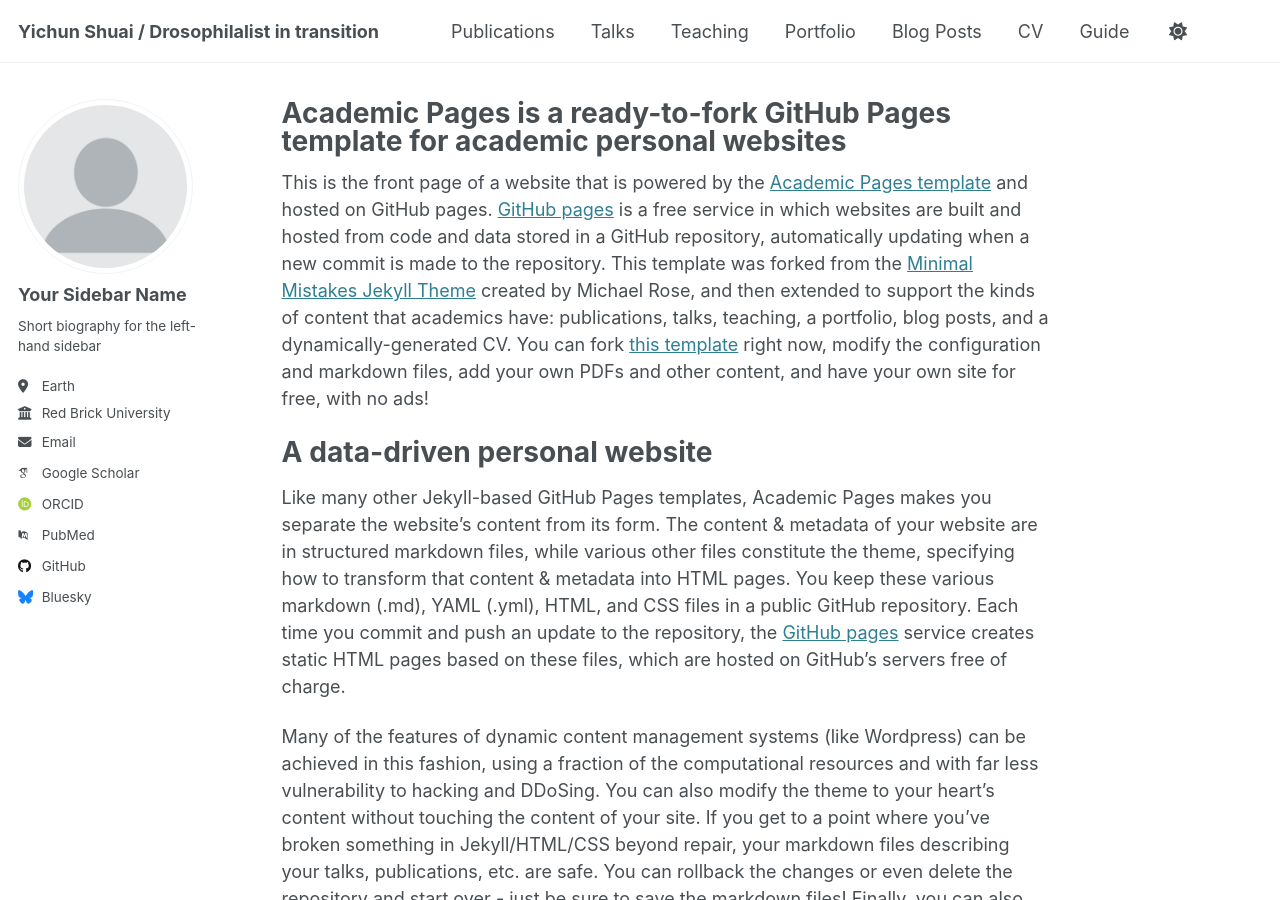
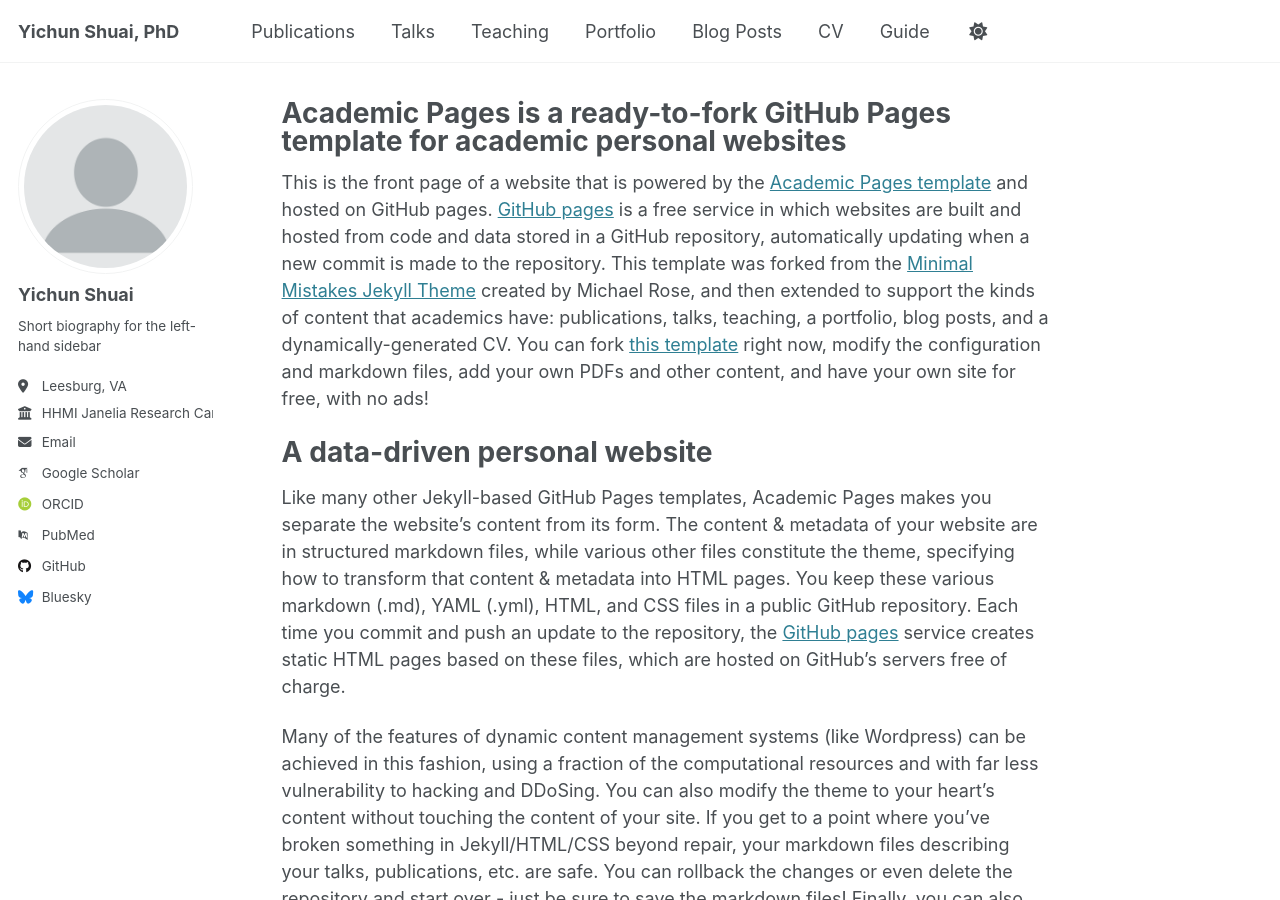
Before and after one commit to yshuai1984/yshuai1984.github.io, a Jekyll site: the page built from _pages/about.md, in a window 1280 px wide and 900 px high. Built offline with Jekyll 4.4.1, drawn with Linux system fonts in a browser that asks for light colours; some web fonts are replaced.

Commit message:
Update _config.yml

```diff
--- a/_config.yml
+++ b/_config.yml
@@ -9,13 +9,13 @@
 # Basic Site Settings
 locale                   : "en-US"
 site_theme               : "default"
-title                    : "Yichun Shuai / Drosophilalist in transition"
+title                    : "Yichun Shuai, PhD"
 title_separator          : "-"
 name                     : &name "Yichun Shuai"
 description              : &description "Drosophilalist in transition"
-url                      : https://academicpages.github.io # the base hostname & protocol for your site e.g. "https://[your GitHub username].github.io"
+url                      : https://yshuai1984.github.io # the base hostname & protocol for your site e.g. "https://[your GitHub username].github.io"
 baseurl                  : "" # the subpath of your site, e.g. "/blog"
-repository               : "academicpages/academicpages.github.io"
+repository               : "yshuai1984.github.io"
 
 # Site Author - The following control what appear as part of the author content on the side bar.
 #               If a field is blank the icon and link will not appear, otherwise it will be shown.
@@ -23,21 +23,21 @@ repository               : "academicpages/academicpages.github.io"
 author:
   # Biographic information
   avatar           : "profile.png"
-  name             : "Your Sidebar Name"
+  name             : "Yichun Shuai"
   pronouns         : # example: "she/her"
   bio              : "Short biography for the left-hand sidebar"
-  location         : "Earth"
-  employer         : "Red Brick University"
+  location         : "Leesburg, VA"
+  employer         : "HHMI Janelia Research Campus"
   uri              : # URL
-  email            : "none@example.org"
+  email            : "shuaiyichun[at]gmail[dot]com"
 
   # Academic websites
   arxiv            : # URL - Update with the correct link to your profile
-  googlescholar    : "https://scholar.google.com/citations?user=PS_CX0AAAAAJ"
+  googlescholar    : "https://scholar.google.com/citations?user=pFyIpWgAAAAJ&hl=en"
   impactstory      : # URL
-  orcid            : "http://orcid.org/yourorcidurl"
+  orcid            : "https://orcid.org/0000-0001-9243-425X"
   semantic         : # URL
-  pubmed           : "https://www.ncbi.nlm.nih.gov/pubmed/?term=john+snow"
+  pubmed           : "https://pubmed.ncbi.nlm.nih.gov/?term=yichun+shuai"
   researchgate     : # URL
   scopus           : # URL
 
@@ -45,7 +45,7 @@ author:
   bitbucket        : # Username - Update with your username on the site
   codepen          : # Username
   dribbble         : # Username
-  github           : "academicpages"
+  github           : "yshuai1984"
   kaggle           : # Username
   stackoverflow    : # User number or user number and name (i.e., use "1" or "1/jeff-atwood")
 
```
